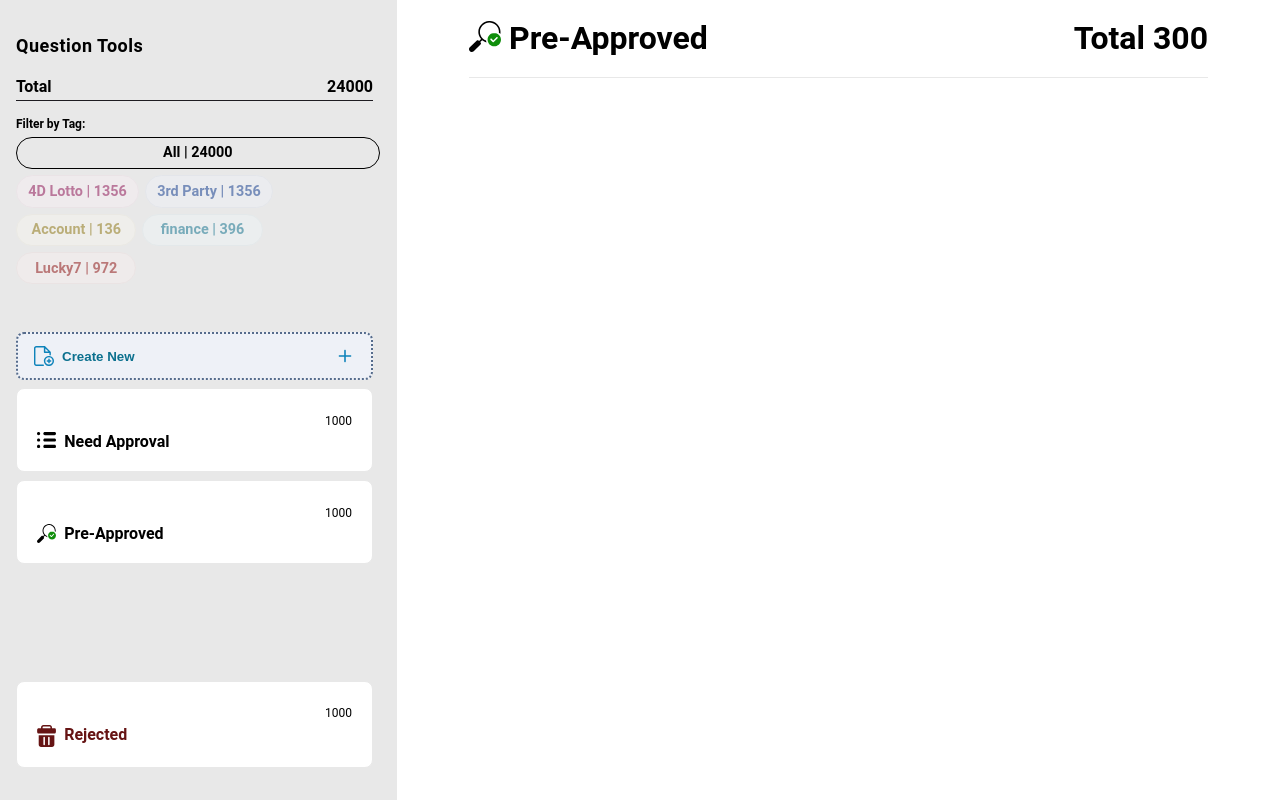
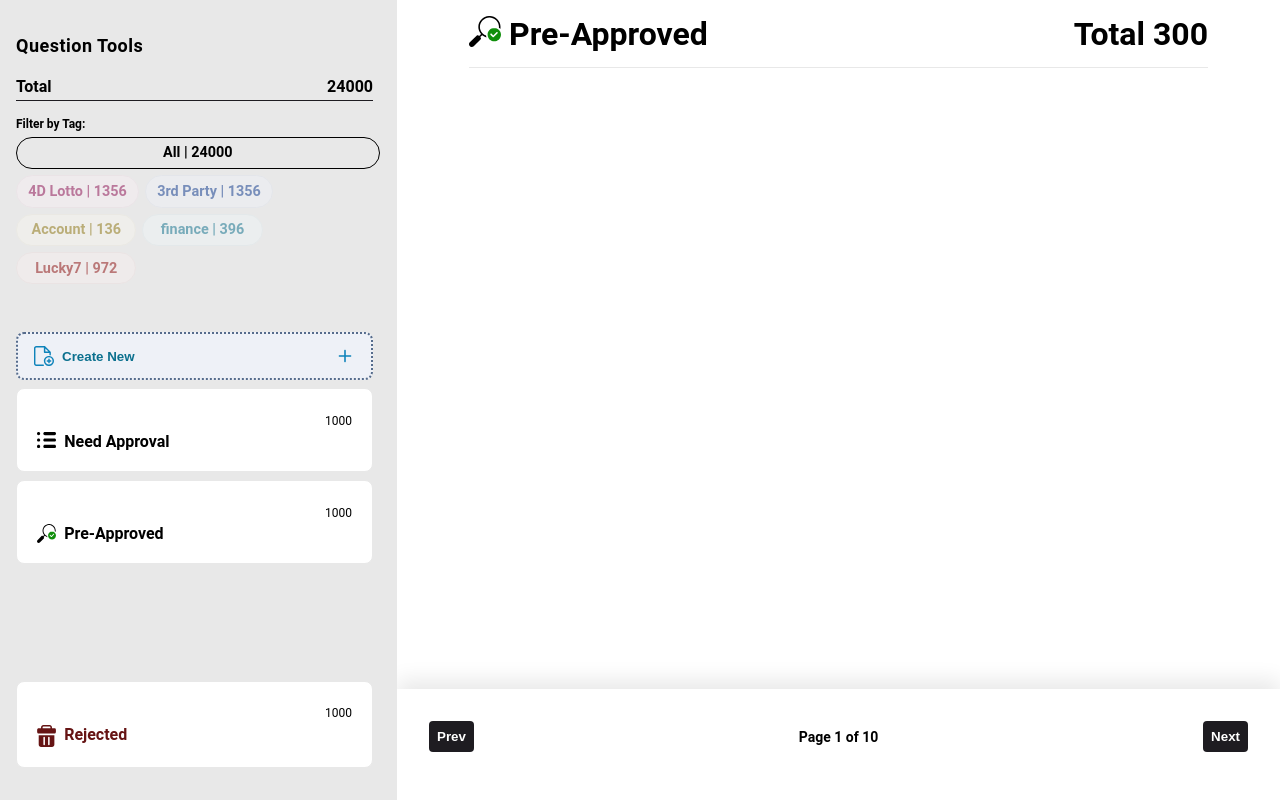
Before and after one commit to mjprod/admin-panel, a React (Create React App) app: page /newManager in a window 1280 px wide. Built offline with nearby package versions, Linux system fonts and the light colour scheme; no server answers.

Commit message:
BottomBar Created and added to NewManager Page

```diff
--- a/src/pages/newManager/NewManager.tsx
+++ b/src/pages/newManager/NewManager.tsx
@@ -1,6 +1,7 @@
-import TopBar, { TopBarType } from "../../components/topBar/TopBar";
+import TopBar, { TopBarType } from "./components/topBar/TopBar";
 import Sidebar from "./components/Sidebar";
 import styles from "./NewManager.module.css";
+import BottomBar from "./components/bottomBar/BottomBar";
 
 const NewManager = () => {
   return (
@@ -8,6 +9,10 @@ const NewManager = () => {
       <Sidebar />
       <main>
         <TopBar topBarType={TopBarType.PreApproved} total={300} />
+        <div className={styles["question-group-scroll-container"]}>
+
+        </div>
+        <BottomBar totalPages={10} currentPage={1} />
       </main>
     </div>
   );
--- /dev/null
+++ b/src/pages/newManager/components/bottomBar/BottomBar.module.css
@@ -0,0 +1,27 @@
+.pagination-container {
+    display: flex;
+    flex-direction: row;
+    justify-content: space-between;
+    padding: 2rem;
+    align-items: center;
+    box-shadow: 0px -9px 20px hsl(0deg 0% 0% / 9%);
+
+    & button {
+      background-color: var(--black);
+      color: white;
+      border: none;
+      padding: 0.5rem 0.5rem;
+      border-radius: 0.25rem;
+      font-weight: 600;
+    }
+
+    & button:active {
+      transform: scale(0.9);
+      transition: all 250mscubic-bezier(0.4, 0, 0.2, 1);
+    }
+    & p {
+      font-size: 0.875rem;
+      font-style: normal;
+      font-weight: 700;
+    }
+  }
--- /dev/null
+++ b/src/pages/newManager/components/bottomBar/BottomBar.tsx
@@ -0,0 +1,19 @@
+import styles from "./BottomBar.module.css";
+
+interface BottomBarProps {
+    totalPages: number;
+    currentPage: number;
+};
+
+const BottomBar = ({ currentPage, totalPages }: BottomBarProps) => {
+
+    return (
+        <div className={styles["pagination-container"]}>
+            <button>Prev</button>
+            <p>Page {currentPage} of {totalPages}</p>
+            <button>Next</button>
+        </div>
+    );
+};
+
+export default BottomBar;
--- a/src/components/topBar/TopBar.tsx
+++ b/src/pages/newManager/components/topBar/TopBar.tsx
@@ -1,5 +1,5 @@
 import styles from "./TopBar.module.css";
-import AssetsPack from "../../util/AssetsPack";
+import AssetsPack from "../../../../util/AssetsPack";
 interface TopBarProps {
   total: number;
   topBarType: TopBarType;
```
Also changed, not shown: src/pages/newManager/components/topBar/TopBar.module.css (renamed from src/components/topBar/TopBar.module.css).
